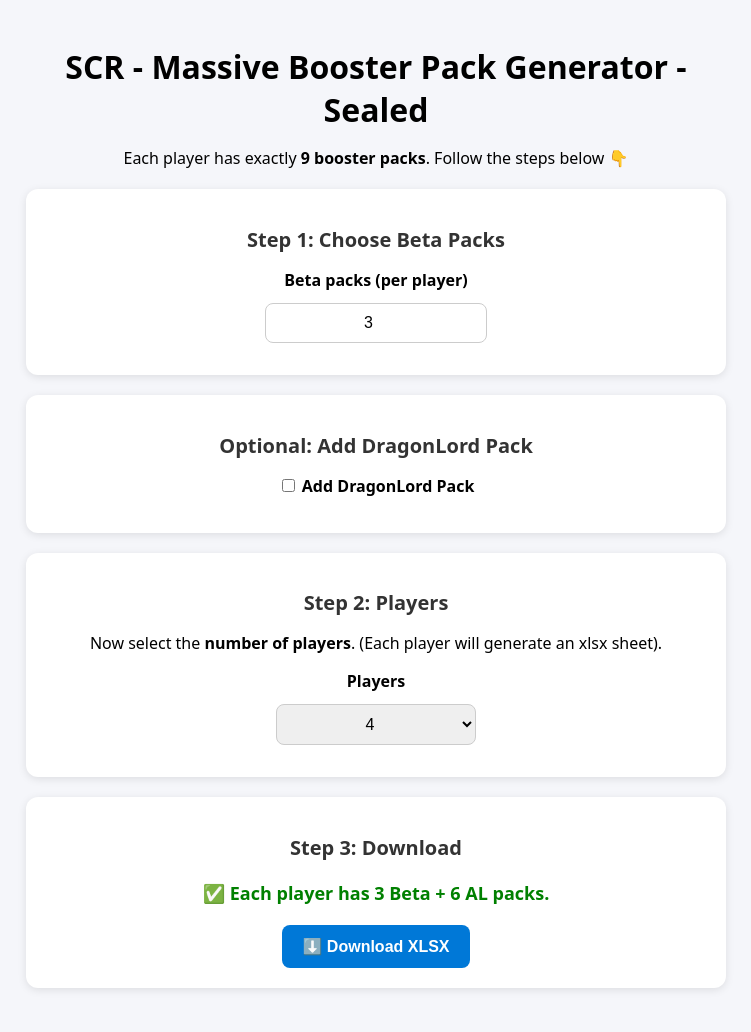
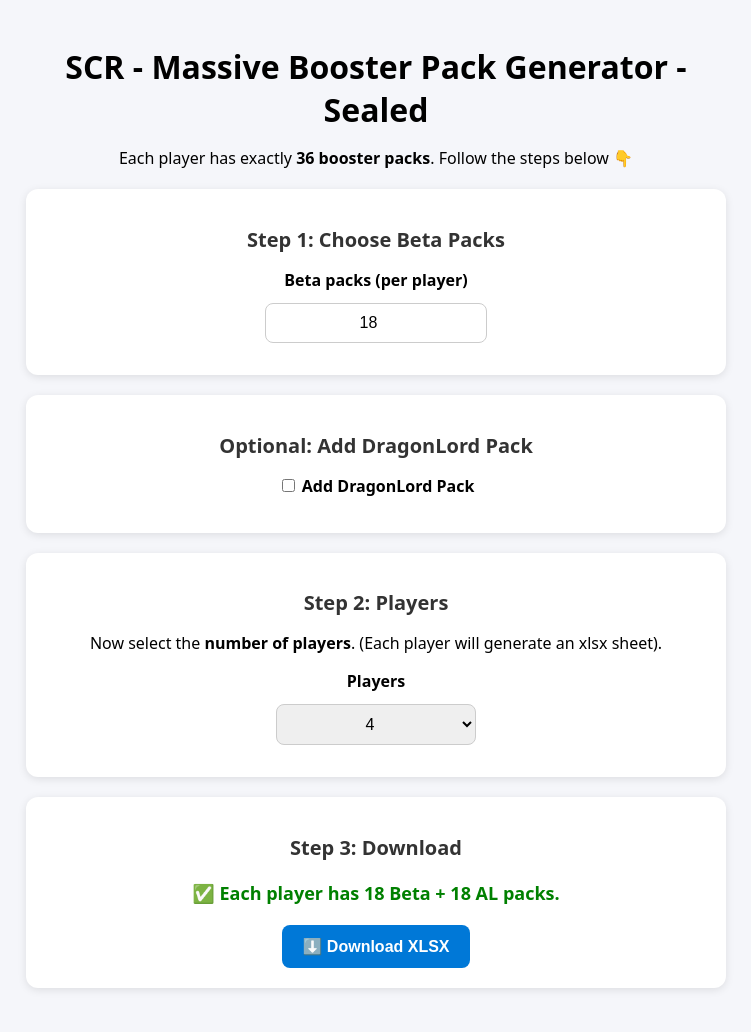
Before and after one commit to jordim75/SealedSCR, a Flask app: page / in a window 1280 px wide. Shown: the whole page, without its empty margins (264-1015 px from the left). Run offline with Flask 3, Linux system fonts and the light colour scheme; some libraries are stand-ins or nearby versions.

Commit message:
Update booster pack numbers from 9 to 36

```diff
--- a/templates/index.html
+++ b/templates/index.html
@@ -87,7 +87,7 @@
 <body>
   <h1>SCR - Massive Booster Pack Generator - Sealed</h1>
   <p>
-    Each player has exactly <strong>9 booster packs</strong>.
+    Each player has exactly <strong>36 booster packs</strong>.
     Follow the steps below 👇
   </p>
 
@@ -96,7 +96,7 @@
     <h2>Step 1: Choose Beta Packs</h2>
     <div class="row">
       <label for="nType1">Beta packs (per player)</label>
-      <input id="nType1" type="number" min="0" max="9" value="3" />
+      <input id="nType1" type="number" min="0" max="36" value="18" />
     </div>
   </div>
 
@@ -149,10 +149,10 @@
     function updateStatus() {
       const n1 = parseInt(n1El.value || '0', 10);
       const dl = dlEl.checked ? 1 : 0;
-      const n2 = (dl ? 8 : 9) - n1;
+      const n2 = (dl ? 35 : 36) - n1;
 
-      if (isNaN(n1) || n1 < 0 || n1 > (dl ? 8 : 9)) {
-        statusEl.textContent = `❌ Number of Beta packs must be between [0-${dl ? 8 : 9}].`;
+      if (isNaN(n1) || n1 < 0 || n1 > (dl ? 35 : 36)) {
+        statusEl.textContent = `❌ Number of Beta packs must be between [0-${dl ? 35 : 36}].`;
         statusEl.style.color = "red";
         exportBtn.disabled = true;
       } else {
```
